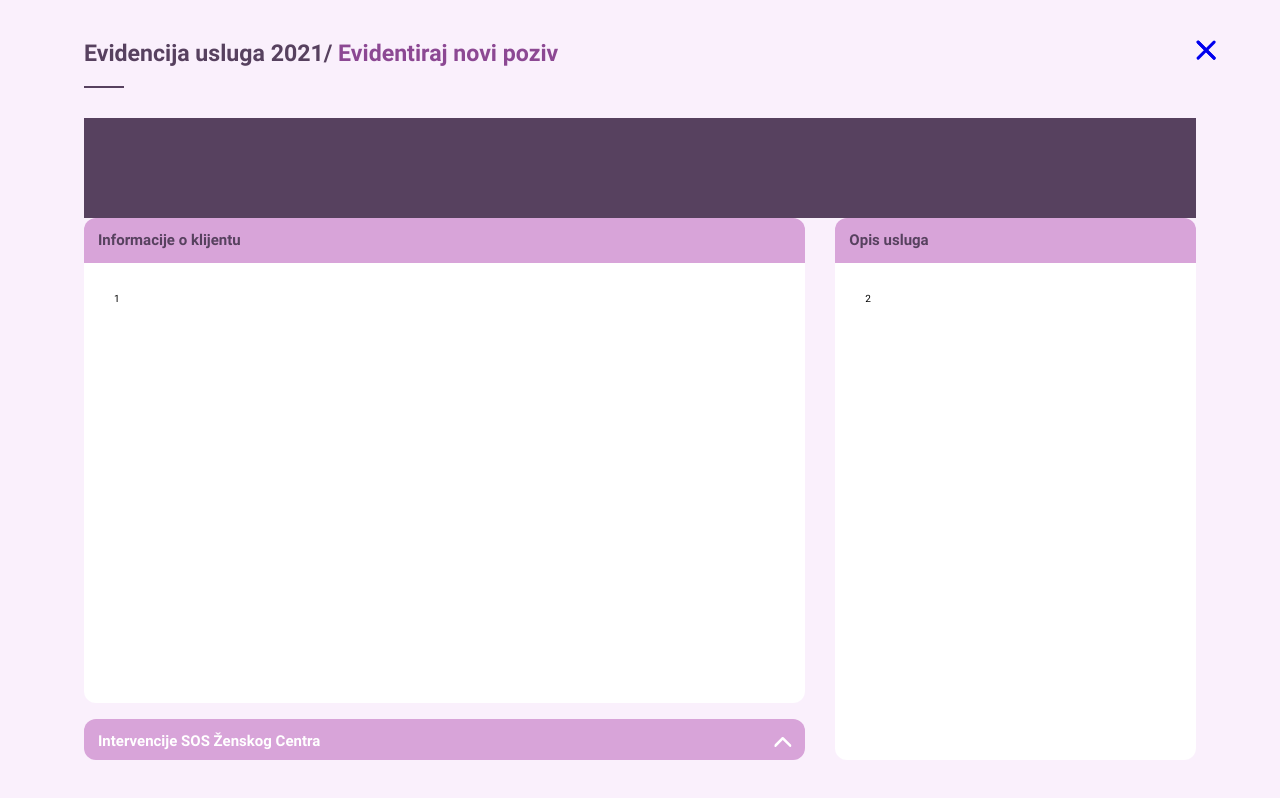
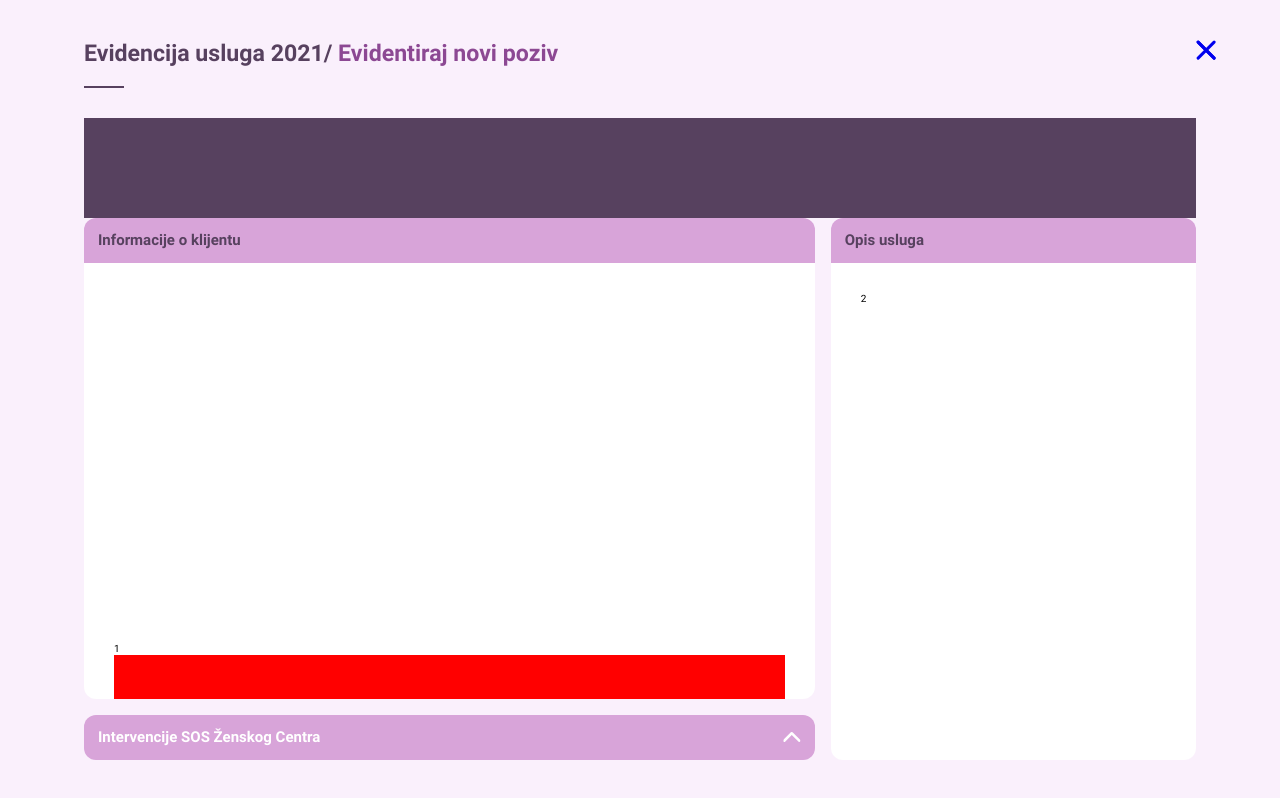
Before and after one commit to vegaitglobal/sos-zenski-centar, a React (Create React App) app in the folder sos-web/: page /forms in a window 1280 px wide. Built offline with nearby package versions, Linux system fonts and the light colour scheme.

Commit message:
Add custom scrollbar

```diff
--- a/sos-web/src/components/organisms/FormsLayout/FormsLayout.js
+++ b/sos-web/src/components/organisms/FormsLayout/FormsLayout.js
@@ -4,8 +4,7 @@ import {
   StyledShell,
   StyledCategory,
   StyledContainer,
-  StyledLeft,
-  StyledRight,
+  StyledColumn,
   StyledAccordion,
 } from './FormsLayout.styles';
 
@@ -17,19 +16,20 @@ export const FormsLayout = () => {
     >
       <StyledCategory />
       <StyledContainer>
-        <StyledLeft>
+        <StyledColumn>
           <StyledAccordion title="Informacije o klijentu" isClickable={false}>
-            1
+            <div style={{ height: '350px' }}></div>1
+            <div style={{ height: '150px', background: 'red' }}></div>
           </StyledAccordion>
           <Accordion isReverse title="Intervencije SOS Ženskog Centra">
-            3
+            <div style={{ height: '50px' }}></div>
           </Accordion>
-        </StyledLeft>
-        <StyledRight>
+        </StyledColumn>
+        <StyledColumn>
           <StyledAccordion title="Opis usluga" isClickable={false}>
             2
           </StyledAccordion>
-        </StyledRight>
+        </StyledColumn>
       </StyledContainer>
     </StyledShell>
   );
--- a/sos-web/src/components/organisms/FormsLayout/FormsLayout.styles.js
+++ b/sos-web/src/components/organisms/FormsLayout/FormsLayout.styles.js
@@ -1,4 +1,5 @@
 import styled from 'styled-components';
+import { customScrollBar } from '../../../styles/helpers/customScrollbar';
 import { Accordion } from '../../molecules/Accordion/Accordion';
 import { StyledContent } from '../../molecules/Accordion/Accordion.styles';
 import { Shell } from '../Shell/Shell';
@@ -18,18 +19,14 @@ export const StyledShell = styled(Shell)`
 export const StyledContainer = styled.div`
   display: grid;
   grid-template-columns: 8fr 4fr;
-  grid-column-gap: 30px;
+  grid-column-gap: 16px;
   height: 100%;
 `;
 
-export const StyledLeft = styled.div`
+export const StyledColumn = styled.div`
   height: 100%;
   display: flex;
   flex-direction: column;
-`;
-
-export const StyledRight = styled.div`
-  height: 100%;
 `;
 
 export const StyledCategory = styled.div`
@@ -41,9 +38,12 @@ export const StyledCategory = styled.div`
 `;
 
 export const StyledAccordion = styled(Accordion)`
-  height: 100%;
+  flex-grow: 1;
 
   ${StyledContent} {
     flex-grow: 1;
+    overflow-y: auto;
+    height: 0 !important;
+    ${customScrollBar()};
   }
 `;
--- /dev/null
+++ b/sos-web/src/styles/helpers/customScrollbar.js
@@ -0,0 +1,23 @@
+import { rgba } from 'polished';
+import { css } from 'styled-components';
+import { theme } from '../config/theme';
+
+export const customScrollBar = (
+  color = theme.color.purple,
+  isHorizontal,
+) => css`
+  &::-webkit-scrollbar {
+    width: ${isHorizontal ? '100%' : '8px'};
+    height: ${isHorizontal ? '8px' : '100%'};
+  }
+
+  &::-webkit-scrollbar-track {
+    box-shadow: ${({ theme }) =>
+      `inset 0 0 6px ${rgba(theme.color.pink, 0.5)}`};
+  }
+
+  &::-webkit-scrollbar-thumb {
+    border-radius: 10px;
+    background: ${color};
+  }
+`;
```
